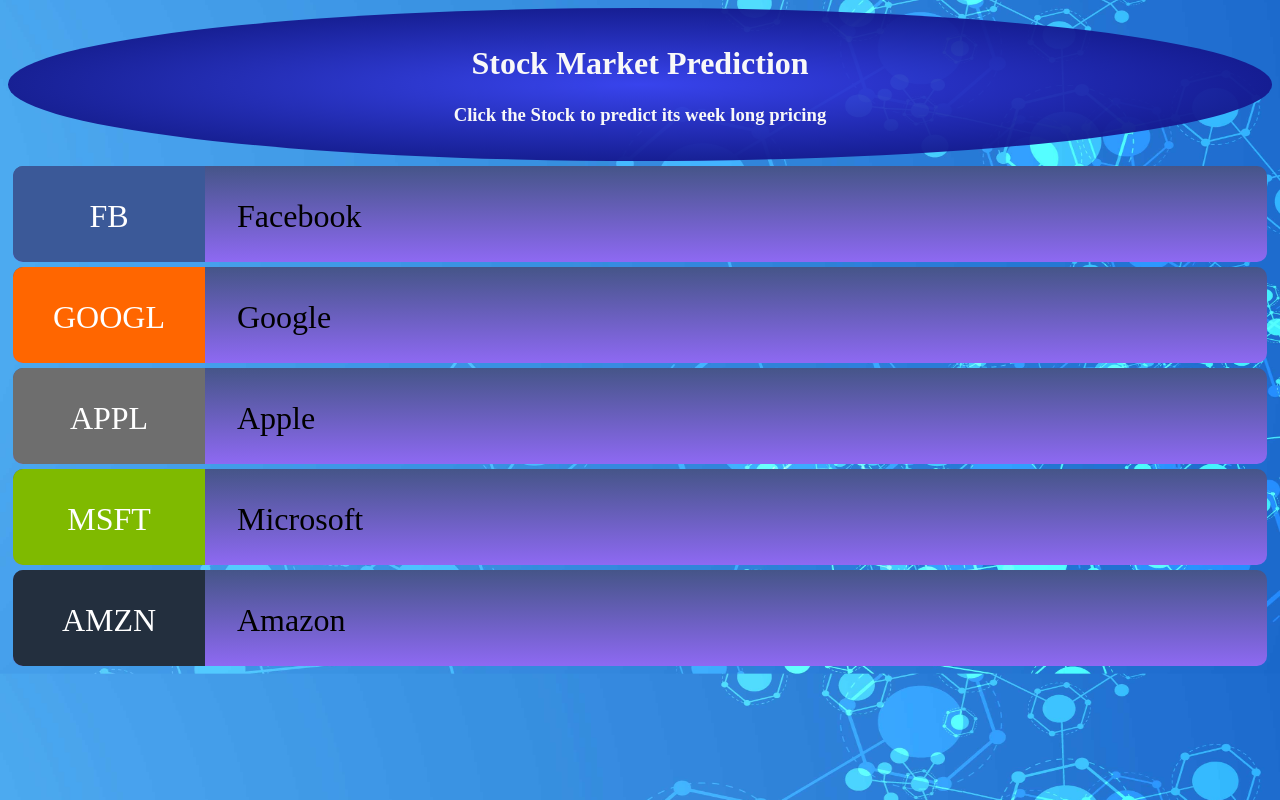
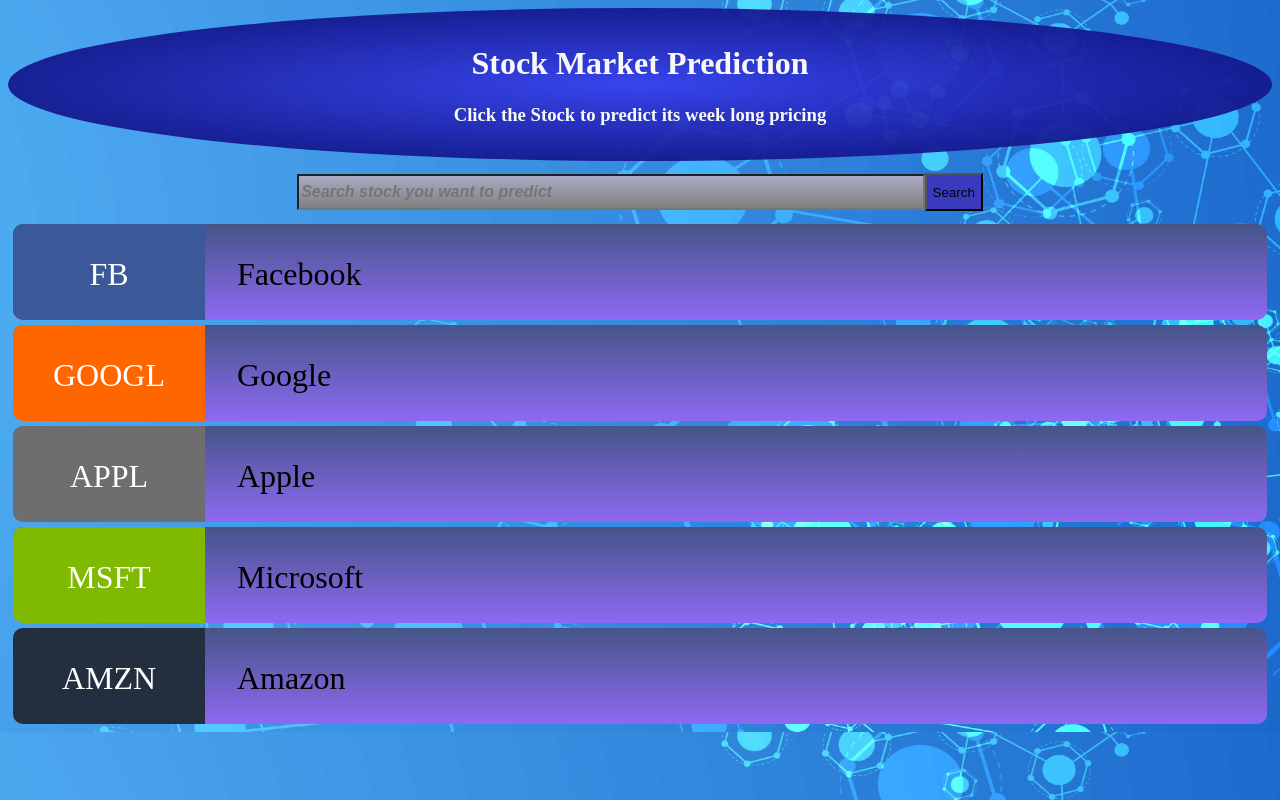
Before and after one commit to shahiddhariwala/StockPricePrediction, an Angular app: page / in a window 1280 px wide. Built offline with nearby package versions, Linux system fonts and the light colour scheme.

Commit message:
Added Search with Styling

```diff
--- a/src/app/app.component.html
+++ b/src/app/app.component.html
@@ -9,7 +9,7 @@
     Click the Stock to predict its week long pricing
   </h3>
 </div>
-
+<app-input></app-input>
 <app-stock-selector></app-stock-selector>
 
 
--- a/src/app/input/input.component.css
+++ b/src/app/input/input.component.css
@@ -0,0 +1,21 @@
+.searchStock
+{
+    text-align: center;
+    margin: 1%;
+}
+#box
+{
+    width: 50%;
+    height: 30px;
+    background-image: linear-gradient(rgb(171, 171, 197),gray);
+    color: rgb(8, 8, 36);
+    font-weight: bold;
+    font-style: italic;
+    font-size: medium;
+}
+#button
+{
+    height: 38px;
+
+    background-color: rgb(58, 58, 190);
+}
--- a/src/app/input/input.component.html
+++ b/src/app/input/input.component.html
@@ -1,3 +1,4 @@
-<p>
-  input works!
-</p>
+<div class="searchStock">
+  <span><input #stockName id=box placeholder="Search stock you want to predict" /></span>
+  <button id=button (click)="this.getStock(stockName.value) ; stockName.value=''"> Search </button>
+</div>
```
